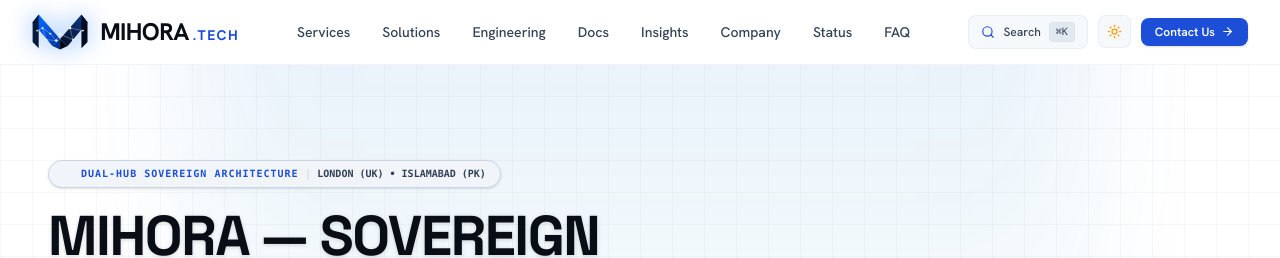
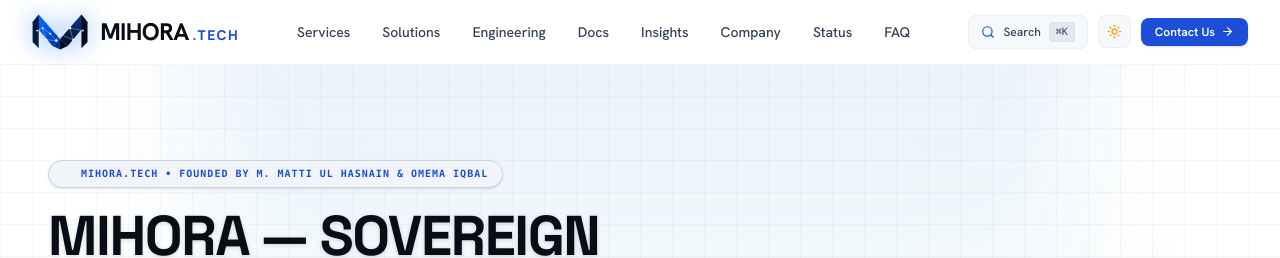
Before and after one commit to bc240418062zfa-design/mhrasourcecodebackup-, a React (Vite) app: page / in a window 1280 px wide. Shown: the top 258 px of the page. Built offline with nearby package versions, Linux system fonts and the light colour scheme.

Commit message:
feat(home): update founder and brand badge
Update the header badge to showcase the founders, M. Matti Ul Hasnain and Omemi Iqbal, replacing the Dual-Hub architecture text.

```diff
--- a/src/pages/Home.tsx
+++ b/src/pages/Home.tsx
@@ -271,15 +271,11 @@ export default function Home() {
               transition={{ duration: 0.5, ease: [0.16, 1, 0.3, 1] }}
               className="lg:col-span-8 space-y-space-md"
             >
-              {/* Prestigious Verified Dual-Hub Badge */}
+              {/* Prestigious Verified Founders & Dual-Hub Badge */}
               <div className="inline-flex flex-wrap items-center gap-2 px-3.5 py-1.5 bg-surface-container border border-outline rounded-full shadow-sm">
                 <span className="w-2.5 h-2.5 rounded-full bg-primary animate-ping"></span>
                 <span className="font-label-sm text-label-sm uppercase tracking-widest text-primary font-mono font-bold">
-                  DUAL-HUB SOVEREIGN ARCHITECTURE
-                </span>
-                <span className="text-outline text-label-sm">|</span>
-                <span className="font-label-sm text-label-sm text-on-surface-variant font-mono">
-                  LONDON (UK) &bull; ISLAMABAD (PK)
+                  MIHORA.TECH &bull; FOUNDED BY M. MATTI UL HASNAIN &amp; OMEMA IQBAL
                 </span>
               </div>
 
```
